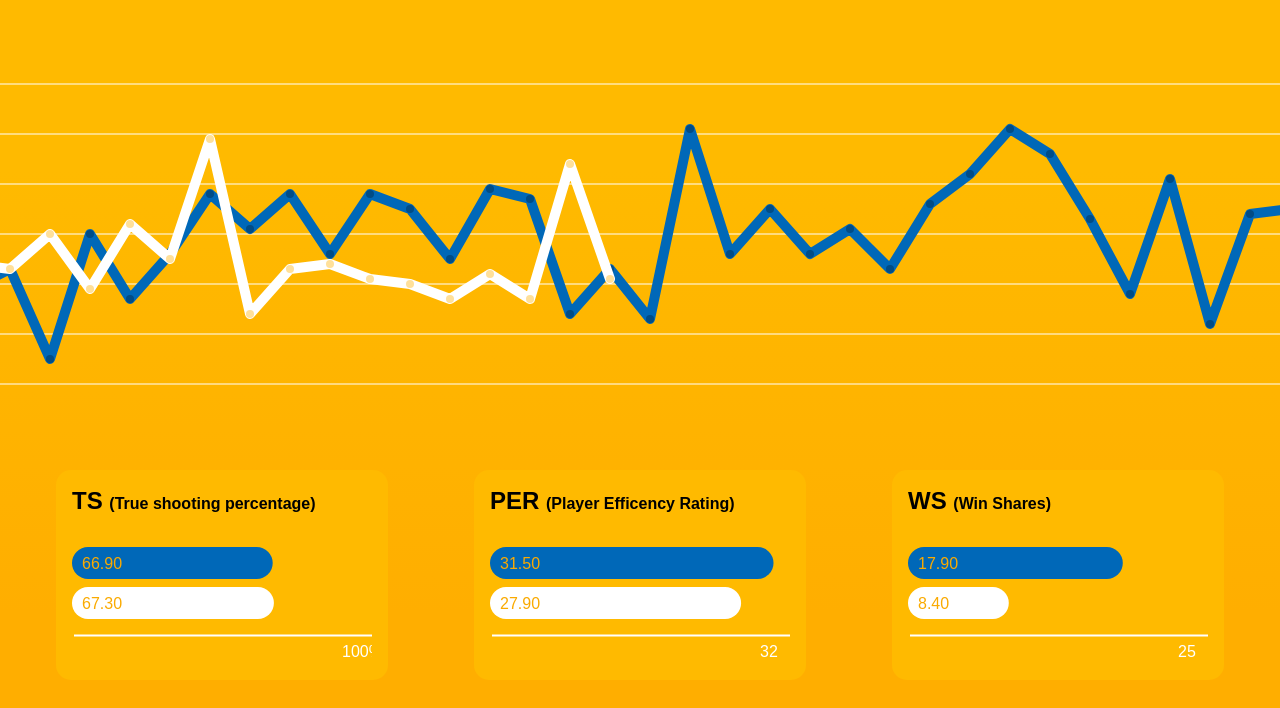
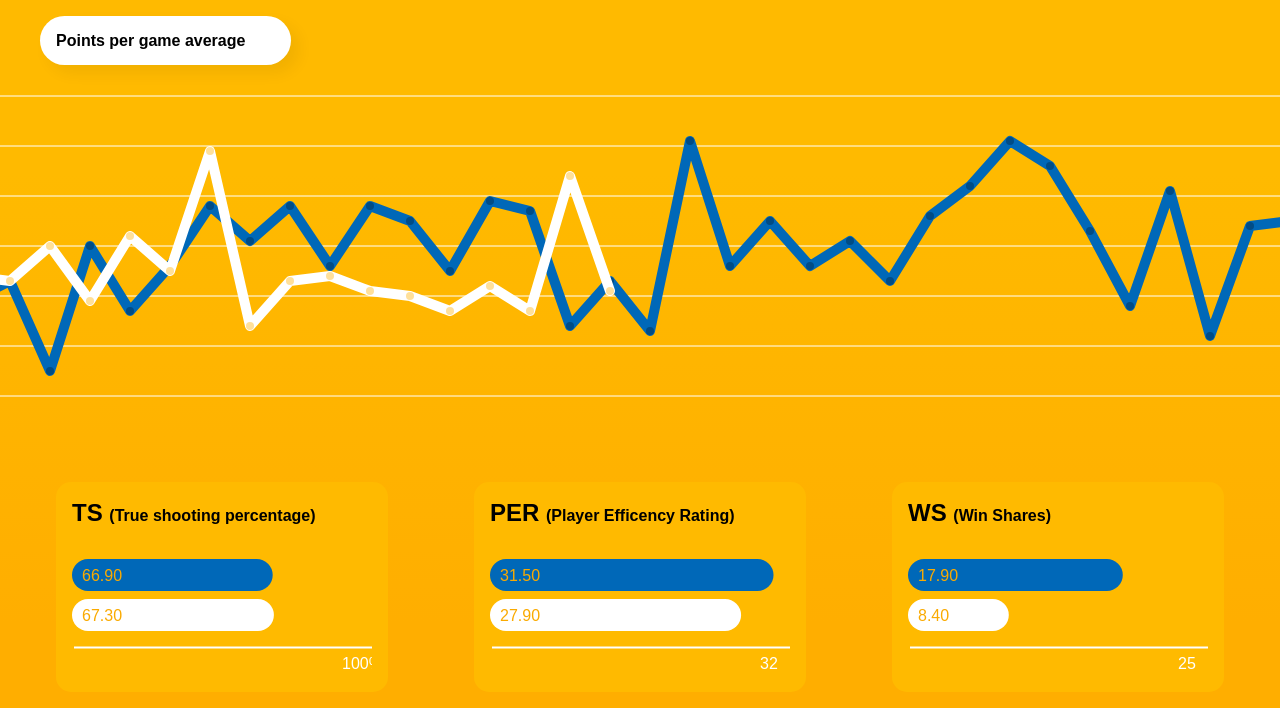
Before and after one commit to asimpson/is-steph-mvp, a React app: page / in a window 1280 px wide. Shown: the top 708 px of the page. Built offline with nearby package versions, Linux system fonts and the light colour scheme.

Commit message:
feat: add Controls component for actions

```diff
--- a/src/App.js
+++ b/src/App.js
@@ -2,7 +2,7 @@ import React, { Fragment, Component } from 'react';
 
 import Graph from './Graph';
 import Bar from './Bar';
-import Select from './Select';
+import Controls from './Controls';
 import ghost from './ghost';
 import current from './current';
 import { ghostAvg, currentAvg } from './avg';
@@ -105,12 +105,14 @@ export default class App extends Component {
     };
     return (
       <Fragment>
+        <Controls selection={this.selection} />
         <div
           ref={ref => (this.scrollable = ref)}
-          style={{ overflowX: 'scroll', WebkitOverflowScrolling: 'touch' }}
+          style={{
+            overflowX: 'scroll',
+            WebkitOverflowScrolling: 'touch',
+          }}
         >
-          <Select changed={this.selection} />
-          <p>{this.state.graphType} Per Game Avg</p>
           <svg
             style={this.state.animateStyles}
             height={max * VERTSCALE + 50}
--- /dev/null
+++ b/src/Controls.js
@@ -0,0 +1,13 @@
+import React from 'react';
+
+import Select from './Select';
+
+const Controls = props => {
+  return (
+    <div style={{ margin: '1rem auto', maxWidth: '1200px' }}>
+      <Select changed={props.selection} />
+    </div>
+  );
+};
+
+export default Controls;
--- a/src/Select.js
+++ b/src/Select.js
@@ -1,8 +1,21 @@
 import React, { Fragment } from 'react';
 
 const Select = props => {
+  const style = {
+    WebkitAppearance: 'none',
+    MozAppearance: 'none',
+    background: 'white',
+    border: 'none',
+    borderRadius: '35px',
+    fontSize: '16px',
+    fontWeight: 'bold',
+    padding: '1rem',
+    appearance: 'none',
+    boxShadow: '8px 8px 16px 0 rgba(0,0,0,0.06)',
+  };
+
   return (
-    <select onChange={props.changed} name="graph">
+    <select style={style} onChange={props.changed} name="graph">
       <option value="points">Points per game average</option>
       <option value="assists">Assists per game average</option>
       <option value="rebounds">Rebounds per game average</option>
```
